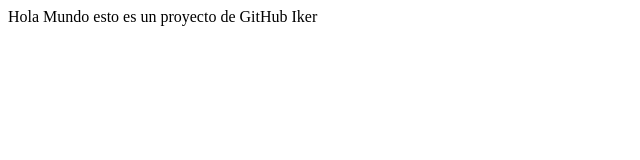
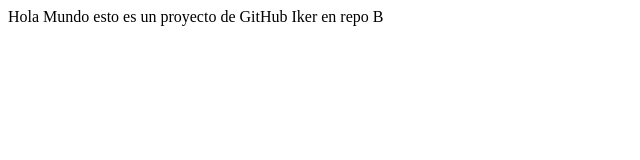
Before and after one commit to ikerhernandez/ejemplo-despliegue, a plain HTML site: page index.html in a window 1280 px wide. Shown: the full height of the page, 0-640 px from the left. Drawn offline with Linux system fonts and the light colour scheme.

Commit message:
repo B changed

```diff
--- a/index.html
+++ b/index.html
@@ -7,6 +7,6 @@
     <title>Document</title>
 </head>
 <body>
-    Hola Mundo esto es un proyecto de GitHub Iker
+    Hola Mundo esto es un proyecto de GitHub Iker en repo B
 </body>
 </html>
```
Also changed, not shown: 2 other files.
